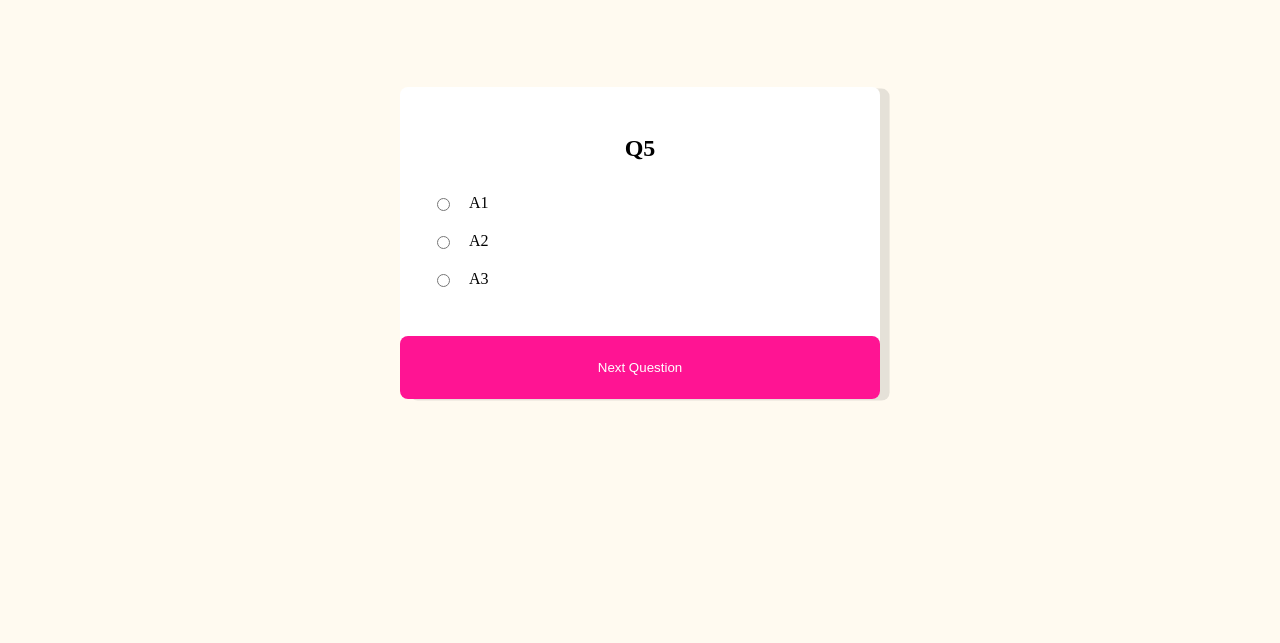
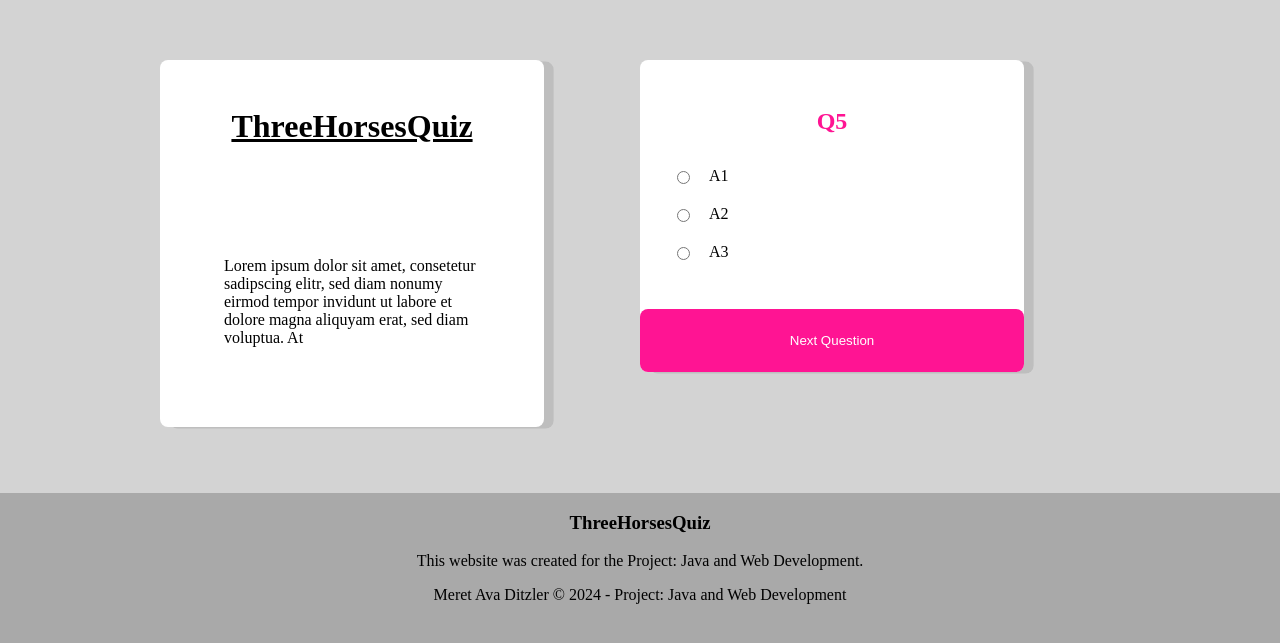
Before and after one commit to MeretAva/Project-JavaAndWebDev, a plain HTML site: page index.html in a window 1280 px wide. Shown: the part 157-800 px from the top of the page. Drawn offline with Linux system fonts and the light colour scheme.

Commit message:
added footer

```diff
--- a/index.html
+++ b/index.html
@@ -5,9 +5,27 @@
         <meta name="viewport" content="width"=device-width, initial-scale="1.0">
         <link rel="stylesheet" href="style.css">
         <script src="script.js" defer></script>
-        <title>ThreeHorsesQuiz</title>
+        <meta name="description" content="Project: Java and Web Development">
+        <meta name="author" content="Meret Ava Ditzler">
+        <title>ThreeHorseQuiz</title>
     </head>
+
     <body>
+
+        <div class="row">
+            <div class="column">
+                <div class="heading-container">
+                    <div id="heading-container">
+                        <h1 id="heading">ThreeHorsesQuiz</h1>
+                    </div>
+                    <div id="info-container">
+                        <p id="info-text">Lorem ipsum dolor sit amet, consetetur sadipscing elitr, sed diam nonumy
+                            eirmod tempor invidunt ut labore et dolore magna aliquyam erat, sed diam
+                            voluptua. At</p>
+                    </div>
+                </div>
+            </div>
+            <div class="column">
                 <div class="quiz-container">
                     <div id="question-container">
                         <h3 id="question">Question</h3>
@@ -17,9 +35,18 @@
                     <div id="result" class="hide"></div>
                     <button id="restart-button" class="button hide">Restart Quiz</button>
                 </div>
-
+            </div>
+        </div>
+        <div class="row">
+            <div class="footer-container">
+                <footer>
+                    <div class="footer-content">
+                        <h3>ThreeHorsesQuiz</h3>
+                        <p>This website was created for the Project: Java and Web Development.</p>
+                        <p class="copyright">Meret Ava Ditzler © 2024 - Project: Java and Web Development</p>
+                    </div>
+                </footer>
+            </div>
+        </div>
     </body>
-    <footer>
-
-    </footer>
 </html>
--- a/script.js
+++ b/script.js
@@ -5,7 +5,7 @@ const nextButton = document.getElementById("next-button");
 const restartButton = document.getElementById("restart-button");
 const resultDiv = document.getElementById("result");
 
-let shuffledQuestions, currentQuestionIndex, score;
+let orderedQuestions, currentQuestionIndex, score;
 
 const questions = [
     {
@@ -59,7 +59,7 @@ startQuiz();
 function startQuiz() {
     score = 0;
     questionContainer.style.display = "flex";
-    shuffledQuestions = questions.sort(() => Math.random() - 0.5);
+    orderedQuestions = questions.sort(() => Math.random() - 0.5);
     currentQuestionIndex = 0;
     nextButton.classList.remove("hide");
     restartButton.classList.add("hide");
@@ -69,7 +69,7 @@ function startQuiz() {
 
 function setNextQuestion() {
     resetState();
-    showQuestion(shuffledQuestions[currentQuestionIndex]);
+    showQuestion(orderedQuestions[currentQuestionIndex]);
 }
 
 function showQuestion(question) {
@@ -105,12 +105,12 @@ nextButton.addEventListener("click", () => {
         answerButtons.querySelectorAll("input")
     ).findIndex((radio) => radio.checked);
     if (answerIndex !== - 1) {
-        if (shuffledQuestions[currentQuestionIndex].answers[answerIndex].
+        if (orderedQuestions[currentQuestionIndex].answers[answerIndex].
             correct) {
             score++;
         }
         currentQuestionIndex++;
-        if (shuffledQuestions.length > currentQuestionIndex) {
+        if (orderedQuestions.length > currentQuestionIndex) {
             setNextQuestion();
         } else {
             endQuiz();
@@ -129,3 +129,7 @@ function endQuiz() {
     resultDiv.classList.remove("hide");
     resultDiv.innerText = 'Result display: ${score} / ${shuffledQuestions.length}';
 }
+
+function calculateScore() {
+
+}
--- a/style.css
+++ b/style.css
@@ -5,7 +5,50 @@ body {
     height: 100vh;
     margin: 0;
     padding: 0;
-    background-color: floralwhite;
+    background-color: #D3D3D3;
+}
+
+.row {
+    display: flex;
+}
+
+.column {
+    flex: 50%;
+}
+
+.heading-container {
+    display: flex;
+    flex-direction: column;
+    width: 30rem;
+    max-width: 80%;
+    background-color: white;
+    border-radius: 0.5rem;
+    box-shadow: 000.6rem 0.1rem rgba(0, 0, 0, 0.1);
+}
+
+#heading-container {
+    flex-direction: column;
+    gap: 2rem;
+    padding: 2rem;
+}
+
+#heading {
+    text-align: center;
+    margin-bottom: 0;
+    margin-top: 1rem;
+    text-decoration: underline;
+}
+
+#info-container {
+    flex-direction: column;
+    gap: 2rem;
+    padding: 2rem;
+}
+
+#info-text {
+    flex-direction: column;
+    gap: 2rem;
+    padding: 2rem;
 }
 
 .quiz-container {
@@ -17,6 +60,7 @@ body {
     border-radius: 0.5rem;
     box-shadow: 000.6rem 0.1rem rgba(0, 0, 0, 0.1);
 }
+
 
 #question-container {
     flex-direction: column;
@@ -75,4 +119,20 @@ input, .button {
 #question, #result {
     font-size: 1.5rem;
     font-weight: bold;
+    color: deeppink;
 }
+
+.footer-container {
+    position: fixed;
+    left: 0px;
+    bottom: 0px;
+    height: 150px;
+    width: 100%;
+    background-color: darkgrey;
+    color: black;
+    text-align: center;
+}
+
+.copyright {
+    color: color rgba(0, 0, 0, 0.5);
+}
```
Lines whose indentation alone changed are shown as unchanged.
